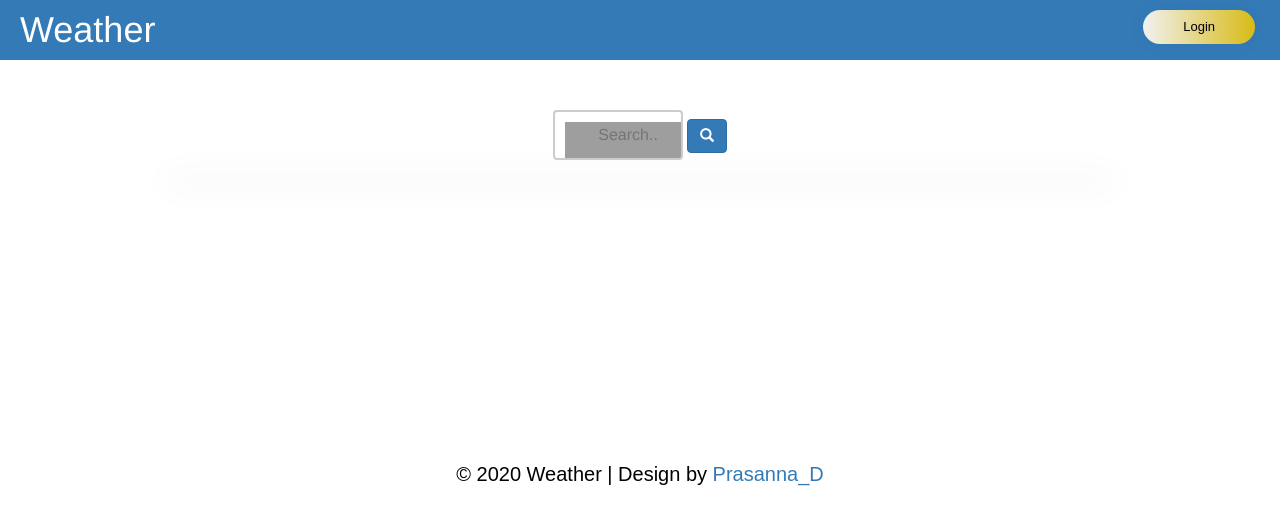
After one commit to PrasannaDhamo/Python-Flask, a Flask app: template Movie Details/templates/weather.html in a window 1280 px wide. The commit adds this page. Shown: the top 525 px of the page. Run offline with Flask 2, Linux system fonts and the light colour scheme; the template is opened without the code that fills it, so the values that code supplies are empty; some libraries are stand-ins or nearby versions; grey boxes are pictures that could not be loaded.

Commit message:
download

```diff
--- a/Image/app.py
+++ b/Image/app.py
@@ -29,7 +29,7 @@ def upload():
         age = Image.open(x)
         EXIF_data = age._getexif()
         if EXIF_data == None:
-            print("No Data Found for " + x)
+            print("No Data Found for " + str(x))
             age.close()
         else:
             dt = EXIF_data[306]
@@ -38,7 +38,7 @@ def upload():
             dates.add(dates_dash)
             rname = dates_dash+"("+ str(i) +")"+'.jpg'
             destination = "/".join([path, rname])
-            x.save(destination)
+            age.save(destination)
             if not os.path.isdir("images/" + dates_dash):
                 os.mkdir("images/" + dates_dash)
 
--- a/Movie Details/app.py
+++ b/Movie Details/app.py
@@ -1,8 +1,9 @@
-from flask import Flask, request, render_template, url_for, redirect
+from flask import Flask, request, render_template, url_for, redirect, abort
 from pymongo import MongoClient
 import requests
 import json
 from bs4 import BeautifulSoup
+import urllib.request
 
 app = Flask(__name__)
 
@@ -35,14 +36,9 @@ def lg():
         validate = cl.find_one({"username": request.form['name'], "password": request.form['password']})
 
         if validate == None:
-            return redirect(url_for('invalid'))
+            return render_template('login.html')
         else:
             return redirect(url_for('movie', name = request.form['name']))
-
-
-@app.route('/success/<name>')
-def success(name):
-    return "Welcome %s....!" %name
 
 @app.route('/invalid')
 def invalid():
@@ -90,10 +86,11 @@ def details(name):
     genre_list = (movie_jsonResponse['genres'])
     movie_company = (movie_jsonResponse['companies'])
     imdb_rating = (movie_jsonResponse['imDbRating'])
+    download = ("https://www.google.com/search?q=index+of+{}".format(title_name))
     #movie_budget = (title_jsonResponse['boxOffice'][0]['budget'])
     #movie_worldgross = (title_jsonResponse['boxOffice'][0]['cumulativeWorldwideGross'])
 
-    return render_template("movie_details.html", tname = title_name, dname = director_name, mimg = movie_image, plot = movie_plot, rdate = Release_Date, rtime = movie_runtime, glist = genre_list, cname = star_name, wname = writer_name, mov_company = movie_company, imdb_r = imdb_rating)
+    return render_template("movie_details.html", tname = title_name, dname = director_name, mimg = movie_image, plot = movie_plot, rdate = Release_Date, rtime = movie_runtime, glist = genre_list, cname = star_name, wname = writer_name, mov_company = movie_company, imdb_r = imdb_rating, download = download)
 
 
 @app.route('/covid',methods=['POST','GET'])
@@ -156,5 +153,38 @@ def horoscope():
     else:
         return render_template('horoscope.html')
 
+
+def tocelcius(temp):
+    return str(round(float(temp) - 273.16,2))
+
+@app.route('/weather',methods=['POST','GET'])
+def weather():
+    if request.method == 'POST':
+        city = request.form['city']
+    else:
+        #for default name chennai
+        city = 'chennai'
+
+    #https://openweathermap.org/api  --> API key for weather
+    try:
+        source = urllib.request.urlopen('http://api.openweathermap.org/data/2.5/weather?q=' + city + '&appid=48a90ac42caa09f90dcaeee4096b9e53').read()
+    except:
+        return abort(404)
+    # converting json data to dictionary
+
+    list_of_data = json.loads(source)
+    # data for variable list_of_data
+    data = {
+        "country_code": str(list_of_data['sys']['country']),
+        "coordinate": str(list_of_data['coord']['lon']) + ' ' + str(list_of_data['coord']['lat']),
+        "temp": str(list_of_data['main']['temp']) + 'k',
+        "temp_cel": tocelcius(list_of_data['main']['temp']) + 'C',
+        "pressure": str(list_of_data['main']['pressure']),
+        "humidity": str(list_of_data['main']['humidity']),
+        "cityname":str(city),
+    }
+    return render_template('weather.html',data=data)
+
+
 if __name__ == "__main__":
     app.run(debug=True)
--- a/Movie Details/requirements.txt
+++ b/Movie Details/requirements.txt
@@ -4,3 +4,4 @@ pymongo==3.11.0
 requests==2.23.0
 json5==0.9.5
 beautifulsoup4==4.9.1
+urllib3==1.25.9
--- a/Movie Details/templates/login.html
+++ b/Movie Details/templates/login.html
@@ -35,6 +35,11 @@
 	<div class="w3ls-login box box--big">
 		<!-- form starts here -->
 		<form action="/lg" method="post">
+			{% if request.method == "POST": %}
+			<div>
+			<p style = "color: tomato;">Invalid username/password</p>
+			</div>
+			{% endif %}
 			<div class="agile-field-txt">
 				<label> Username </label>
 				<input type="text" name="name" placeholder="Enter your username " required="" />
--- a/Movie Details/templates/movie.html
+++ b/Movie Details/templates/movie.html
@@ -114,6 +114,7 @@
 		<button onclick="location.href= 'https://flames-webapp.herokuapp.com/';" class = "submit" style = "float: center; margin-top: 25px;">Flames</button>
 		<button onclick="location.href= '{{ url_for( 'horoscope')}}';" class = "submit" style = "background: linear-gradient(to right, #ffbfbf, #cd26ee); float: center; margin-top: 25px;">Horoscope</button>
 		<button onclick="location.href='{{ url_for( 'covid')}}';" class = "submit2" style = "float: center; margin-top: 25px;">Covid-19 update.!!</button>
+		<button onclick="location.href= '{{ url_for( 'weather')}}';" class = "submit" style = "background: linear-gradient(to right, #ffffff, #00a2ff); float: center; margin-top: 25px;">Weather</button>
 	</div>
 
 	<div class="copy-wthree">
--- /dev/null
+++ b/Movie Details/templates/weather.html
@@ -0,0 +1,149 @@
+<!DOCTYPE html>
+<html lang="en" dir="ltr">
+
+<head>
+  <meta charset="utf-8">
+  <title>Weather</title>
+  <!-- Latest compiled and minified CSS -->
+  <link rel="stylesheet" href="https://maxcdn.bootstrapcdn.com/bootstrap/3.4.0/css/bootstrap.min.css">
+  <link rel="stylesheet" href="https://maxcdn.bootstrapcdn.com/bootstrap/3.4.0/css/bootstrap.min.css">
+
+  <!-- jQuery library -->
+  <script src="https://ajax.googleapis.com/ajax/libs/jquery/3.4.1/jquery.min.js"></script>
+
+  <!-- Latest compiled JavaScript -->
+  <script src="https://maxcdn.bootstrapcdn.com/bootstrap/3.4.0/js/bootstrap.min.js"></script>
+  <style>
+    .submit {
+    cursor: pointer;
+    border-radius: 5em;
+    color: #fff;
+    background: linear-gradient(to right, #f1f1f1, #d8bb16);
+    padding-left: 40px;
+    padding-right: 40px;
+    padding-bottom: 10px;
+    padding-top: 10px;
+    font-family: 'Ubuntu', sans-serif;
+    font-size: 13px;
+    box-shadow: 0 0 20px 1px rgba(0, 0, 0, 0.04);
+    }
+
+  button {
+    text-shadow: 0px 0px 3px rgba(117, 117, 117, 0.12);
+    color: #E1BEE7;
+    text-decoration: none
+    }
+  .submit {
+    background-color: white;
+    color: black;
+    border: 0px solid #ece0df;
+    }
+
+  .submit:hover {
+    box-shadow: 0 12px 16px 0 rgba(0,0,0,0.24),0 17px 50px 0 rgba(0,0,0,0.19);   /*shadow */
+    background-color: #dbb8b5;
+    color: white;
+    }
+
+    .submit1 {
+    cursor: pointer;
+    border-radius: 1em;
+    color: #fff;
+    background: linear-gradient(to right, #fffb07, #9b16d8);
+    padding-left: 50px;
+    padding-right: 50px;
+    padding-bottom: 10px;
+    padding-top: 10px;
+    font-family: 'Ubuntu', sans-serif;
+    font-size: 15px;
+    box-shadow: 0 0 20px 1px rgba(0, 0, 0, 0.04);
+    }
+
+  .submit1 {
+    background-color: #337ab7;
+    color: rgb(255, 255, 255);
+    border: 0px solid #ece0df;
+    }
+
+  .submit1:hover {
+    box-shadow: 0 12px 16px 0 rgba(0,0,0,0.24),0 17px 50px 0 rgba(0,0,0,0.19);   /*shadow */
+    background-color: #ffffff;
+    color: rgb(8, 8, 8);
+    }
+  .sign2 {
+          color: rgb(3, 0, 0);
+          font-family: 'Ubuntu', sans-serif;
+          font-size: 20px;
+          text-align: center;
+          margin-top: 300px;
+    }
+  .result {
+          background-color: #FFFFFF;
+          width: 950px;
+          margin: 7em auto;
+          margin-bottom: 80px;
+          margin-top: 10px;
+          box-shadow: 0px 11px 35px 2px rgba(0, 0, 0, 0.14);
+          }
+  .result2 {
+          background-color: #FFFFFF;
+          text-align: center;
+          }
+  input[type=text] {
+          width: 130px;
+          box-sizing: border-box;
+          border: 2px solid #ccc;
+          border-radius: 4px;
+          font-size: 16px;
+          background-color: white;
+          background-image: url('searchicon.png');
+          background-position: 10px 10px;
+          background-repeat: no-repeat;
+          padding: 12px 20px 12px 40px;
+          -webkit-transition: width 0.4s ease-in-out;
+          transition: width 0.4s ease-in-out;
+          }
+
+        input[type=text]:focus {
+          width: 100%;
+        }
+</style>
+</head>
+
+<body>
+  <nav style="background: #337ab7; color: white;">
+    <h1 style="margin-top:0px; padding-bottom: 10px; padding-top: 10px; padding-left: 20px">  Weather
+      <button onclick="location.href='{{ url_for( 'login')}}';" class = "submit" style = "float: right; margin-right: 25px;">Login</button>
+    </h1>
+  </nav>
+  <br />
+  <br />
+  <div class="result2">
+  <form method="post">
+    <input type="text" name="city" placeholder="Search.." style="margin:auto; max-width:400px; text-align: center;">
+    <button class="btn btn-primary" type="submit">
+      <i class="glyphicon glyphicon-search" style = "text-align: center;"></i>
+    </button>
+  </form>
+</div>
+  <div class="result">
+    {% if data.country_code and data.coordinate and data.temp and data.pressure and data.humidity %}
+    <div class="col-md-6 col-md-offset-3">
+      <h3>Country code : {{data.country_code}}</h1>
+        <h5>City name : {{data.cityname}}</h5>
+        <h5>Coordinates : {{data.coordinate}}</h5>
+        <h5>Temp (in kelvin) : {{data.temp}}</h5>
+        <h5>Temp (in celcius) : {{data.temp_cel}}</h5>
+        <h5>Pressure : {{data.pressure}} </h5>
+        <h5>Humidity : {{data.humidity}}</h5>
+    </div>
+    {% endif %}
+  </div>
+  <div>
+    <p class = "sign2">© 2020 Weather | Design by
+      <a href="http://prasannasales.weebly.com/" target="_blank">Prasanna_D</a>
+    </p>
+  </div>
+</body>
+
+</html>
```
Also changed, not shown: Movie Details/templates/movie_details.html (+15 -0 lines).
